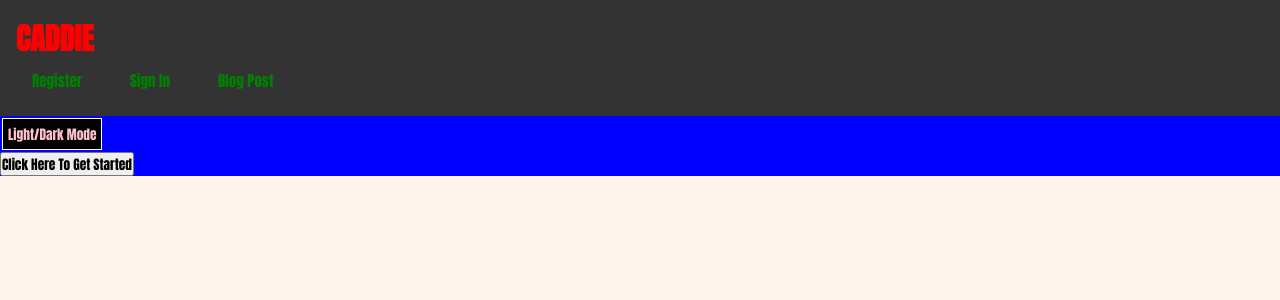
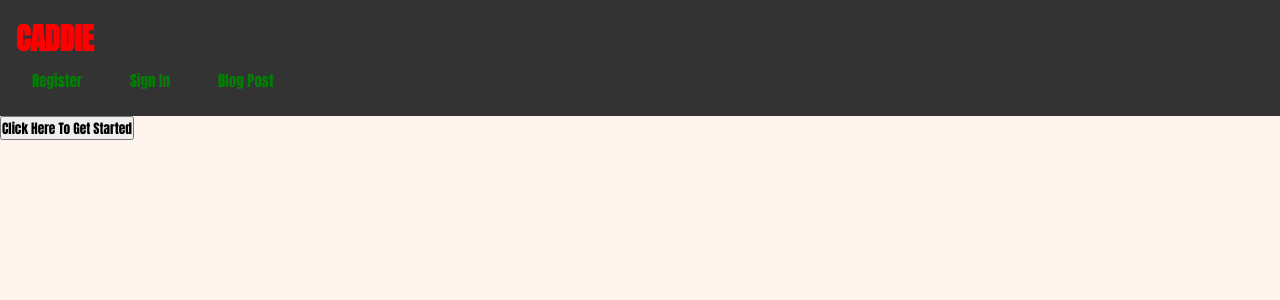
Before and after one commit to MrJanHorak/Caddie, a React (Vite) app in the folder client/: page / in a window 1280 px wide. Shown: the top 300 px of the page. Built offline with nearby package versions, Linux system fonts and the light colour scheme.

Commit message:
nav bar edit

```diff
--- a/client/src/App.css
+++ b/client/src/App.css
@@ -17,18 +17,18 @@ body {
 }
 
 .App.light {
-  background-color: blue;
-  color: red;
+  background-color: seashell;
+  color: black;
 }
 
 .App.dark {
-  background-color: green;
-  color: yellow;
+  background-color: black;
+  color: gold;
 }
 
 .darkButton {
   background-color: black;
-  color: pink;
+  color: white;
   display: flex;
   justify-content: flex-start;
   margin: 2px;
@@ -39,7 +39,7 @@ body {
 
 .nav-container {
   background-color: #333;
-  color: blue;
+  color: whitesmoke;
   padding: 1rem;
 }
 
--- a/client/src/App.jsx
+++ b/client/src/App.jsx
@@ -53,9 +53,9 @@ const App = () => {
     <div className={`App ${themeMode}`}>
       <Nav user={user} handleLogOut={handleLogOut} />
       <main>
-        <button className="darkButton" onClick={toggleTheme}>
+        {/* <button className="darkButton" onClick={toggleTheme}>
           Light/Dark Mode
-        </button>
+        </button> */}
         <Routes>
           <Route path="/" element={<Home />} />
           <Route path="/signin" element={<SignIn setUser={setUser} />} />
```
